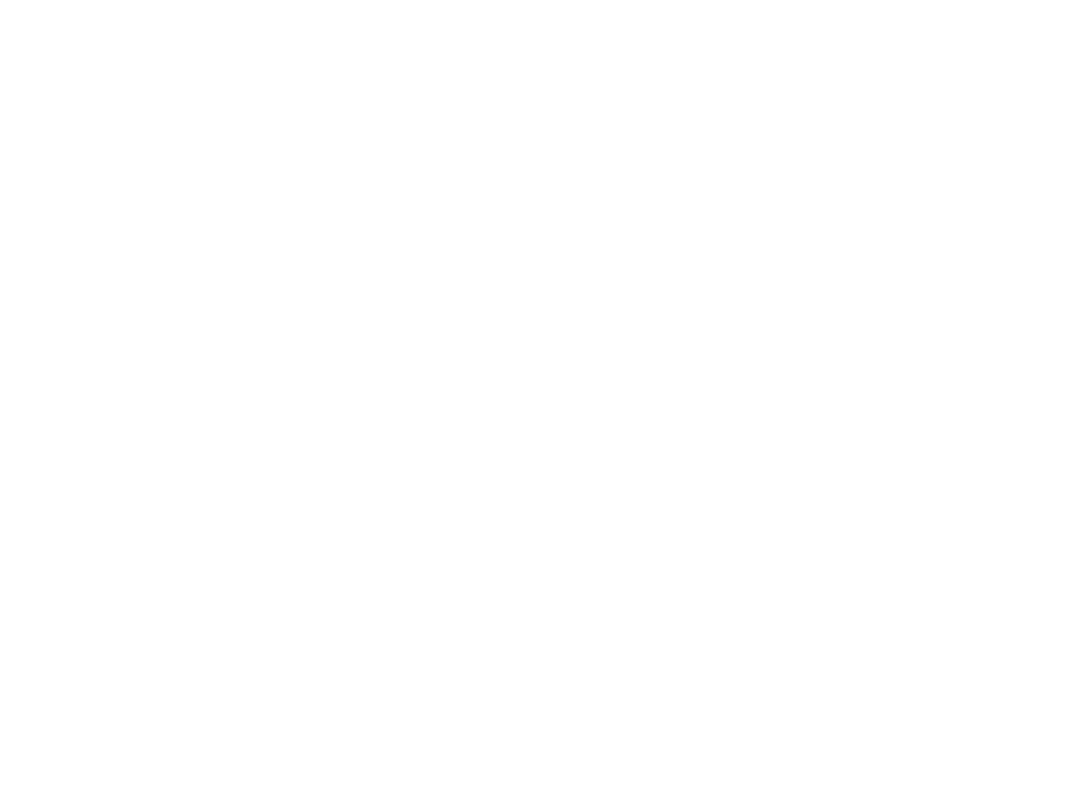
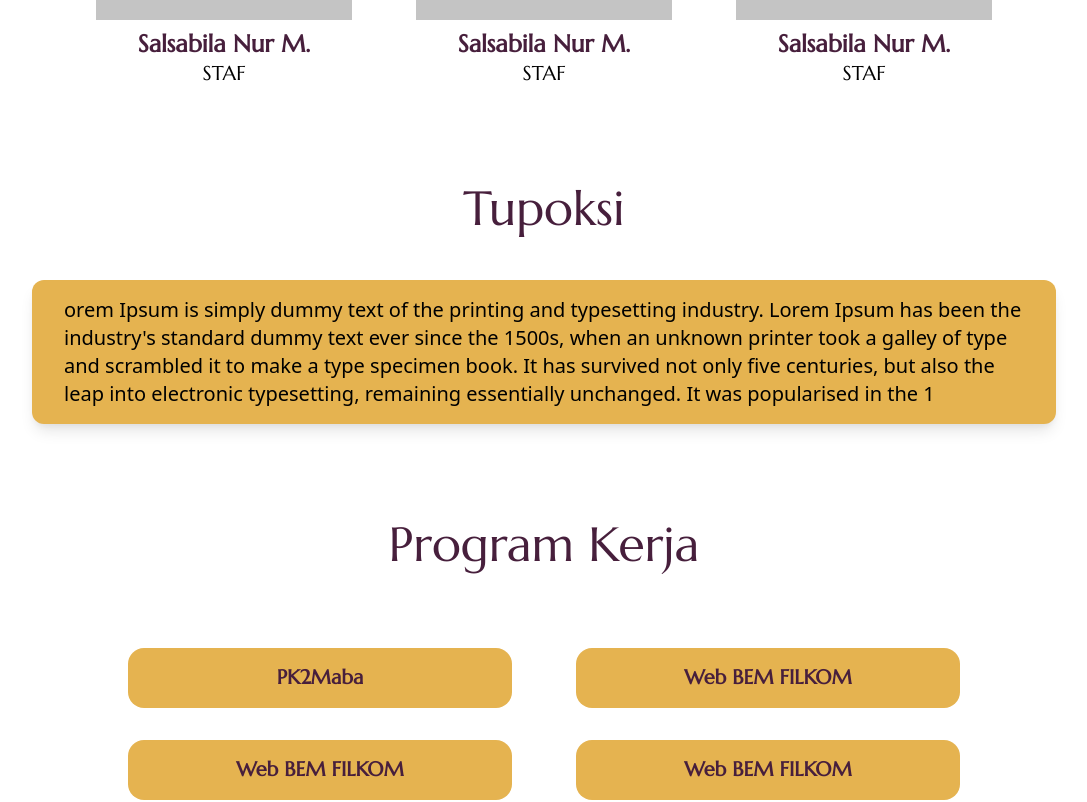
Before and after one commit to bem-filkom/web2021, a React (Create React App) app: page /kabinet in a window 1280 px wide. Shown: the part 440-1242 px from the top of the page, without its empty margins (96-1183 px from the left). Before the commit the page ends 800 px from the top, so only its background shows below. Built offline with nearby package versions, Linux system fonts and the light colour scheme.

Commit message:
feat: add person card

```diff
--- a/src/App.js
+++ b/src/App.js
@@ -3,6 +3,7 @@
 import Footer from "./components/Footer";
 import Navbar from "./components/Navbar/Navbar";
 import About from "./pages/About";
+import Cabinet from "./pages/Cabinet";
 import Home from "./pages/Home";
 
 const App = () => {
@@ -12,6 +13,7 @@
       <Switch>
         <Route path="/" component={Home} exact />
         <Route path="/tentang" component={About} exact />
+        <Route path="/kabinet" component={Cabinet} exact />
       </Switch>
       <Footer/>
     </Router>
--- a/src/components/Card.js
+++ b/src/components/ArticleCard.js
@@ -1,6 +1,6 @@
 import React from "react";
 
-const Card = ({ image, description }) => {
+const ArticleCard = ({ image, description }) => {
   return (
     <div className="flex flex-col w-80 mx-auto">
       <div>
@@ -11,4 +11,4 @@
   );
 };
 
-export default Card;
+export default ArticleCard;
--- a/src/components/Container.js
+++ /dev/null
@@ -1,11 +0,0 @@
-import React from 'react'
-
-const Container = () => {
-    return (
-        <div>
-
-        </div>
-    )
-}
-
-export default Container;
--- /dev/null
+++ b/src/components/PersonCard.js
@@ -0,0 +1,17 @@
+import React from "react";
+
+const PersonCard = ({ photo, name, role }) => {
+  return (
+    <div className="flex flex-col w-64 ">
+      <div>
+        <img src={photo} alt="Member Photo" className="w-full" />
+      </div>
+      <div className="flex flex-col font-marcellus text-center mt-2">
+        <h4 className="text-purple text-2xl font-semibold">{name}</h4>
+        <h5 className="text-xl">{role}</h5>
+      </div>
+    </div>
+  );
+};
+
+export default PersonCard;
--- /dev/null
+++ b/src/components/Program.js
@@ -0,0 +1,11 @@
+import React from 'react'
+
+const Program = ({name}) => {
+    return (
+        <div className='w-96 py-4 my-4 rounded-2xl text-center text-purple text-xl bg-yellow-light font-marcellus font-bold'>
+            {name}
+        </div>
+    )
+}
+
+export default Program
--- a/src/pages/About.js
+++ b/src/pages/About.js
@@ -70,16 +70,22 @@
         </p>
       </div>
       <div className="flex flex-row ">
-        <div className="w-1/2 bg-purple px-8 py-16 flex">
+        <div className="w-1/2 bg-purple px-8 py-16 flex flex-col">
           <h2 className="text-4xl font-marcellus text-white border-b-2 border-white pb-4">
             ARAH GERAK
           </h2>
+          <div className="h-60"></div>
         </div>
-        <div className="w-1/2 bg-yellow px-8 py-16 flex">
+        <div className="w-1/2 bg-yellow px-8 py-16 flex flex-col">
           <h2 className="text-4xl font-marcellus text-purple border-b-2 border-purple pb-4 ml-auto">
             BUDAYA KERJA
           </h2>
+          <div className="h-60"></div>
         </div>
+      </div>
+      <div className="bg-pink-light flex flex-col justify-center items-center py-20 gap-y-6 text-purple">
+        <h3 className="italic font-aeonik text-2xl">MOZAIK ASA</h3>
+        <h2 className='font-marcellus text-4xl'>"RANGKAI ASA BERSAMA!"</h2>
       </div>
     </div>
   );
--- /dev/null
+++ b/src/pages/Cabinet.js
@@ -0,0 +1,55 @@
+import React from "react";
+import PersonCard from "../components/PersonCard";
+import Program from "../components/Program";
+
+const Cabinet = () => {
+  return (
+    <div>
+      <div></div>
+      <div className="flex flex-row flex-wrap justify-around px-40 py-12">
+        <PersonCard
+          photo={"/assets/pictures/rectangle.png"}
+          name="Salsabila Nur M."
+          role="STAF"
+        />
+        <PersonCard
+          photo={"/assets/pictures/rectangle.png"}
+          name="Salsabila Nur M."
+          role="STAF"
+        />
+        <PersonCard
+          photo={"/assets/pictures/rectangle.png"}
+          name="Salsabila Nur M."
+          role="STAF"
+        />
+      </div>
+      <div className="py-12">
+        <h2 className="text-purple text-center text-5xl font-marcellus">
+          Tupoksi
+        </h2>
+        <div className="max-w-5xl mx-auto bg-yellow-light rounded-xl mt-12 shadow-lg text-xl px-8 py-4">
+          orem Ipsum is simply dummy text of the printing and typesetting
+          industry. Lorem Ipsum has been the industry's standard dummy text ever
+          since the 1500s, when an unknown printer took a galley of type and
+          scrambled it to make a type specimen book. It has survived not only
+          five centuries, but also the leap into electronic typesetting,
+          remaining essentially unchanged. It was popularised in the 1
+        </div>
+      </div>
+      <div className="py-12">
+        <h2 className="text-purple text-center text-5xl font-marcellus">
+          Program Kerja
+        </h2>
+        <div className="max-w-4xl mx-auto rounded-xl mt-12 text-xl px-8 py-4 justify-between flex flex-row flex-wrap">
+          <Program name='PK2Maba'/>
+          <Program name='Web BEM FILKOM'/>
+          <Program name='Web BEM FILKOM'/>
+          <Program name='Web BEM FILKOM'/>
+          <Program name='Web BEM FILKOM'/>
+        </div>
+      </div>
+    </div>
+  );
+};
+
+export default Cabinet;
--- a/src/pages/Home.js
+++ b/src/pages/Home.js
@@ -1,5 +1,5 @@
 import React from "react";
-import Card from "../components/Card";
+import ArticleCard from "../components/ArticleCard";
 
 const Home = () => {
   return (
@@ -72,7 +72,7 @@
           ARTIKEL
         </h2>
         <div className="flex flex-row flex-wrap mt-12">
-          <Card
+          <ArticleCard
             image="https://dummyimage.com/wsxga"
             description="only five centuries, but also the leap into electronic typesetting,
             remaining essentially unchanged. It was popularised in the 1960s
@@ -81,7 +81,7 @@
             PageMaker including versions of Lorem Ipsum industry. Lorem Ipsum
             has been the industry's standard dummy text ever"
           />
-          <Card
+          <ArticleCard
             image="https://dummyimage.com/wsxga"
             description="only five centuries, but also the leap into electronic typesetting,
             remaining essentially unchanged. It was popularised in the 1960s
@@ -90,7 +90,7 @@
             PageMaker including versions of Lorem Ipsum industry. Lorem Ipsum
             has been the industry's standard dummy text ever"
           />
-          <Card
+          <ArticleCard
             image="https://dummyimage.com/wsxga"
             description="only five centuries, but also the leap into electronic typesetting,
             remaining essentially unchanged. It was popularised in the 1960s
--- a/tailwind.config.js
+++ b/tailwind.config.js
@@ -15,7 +15,8 @@
           DEFAULT : '#DA6D0D'
         },
         pink : {
-          DEFAULT : '#F4D1A7'
+          DEFAULT : '#F4D1A7',
+          light : '#F4EEE0'
         },
         gray : {
           DEFAULT : '#E5DDC5'
```
Also changed, not shown: public/assets/pictures/rectangle.png (added).
